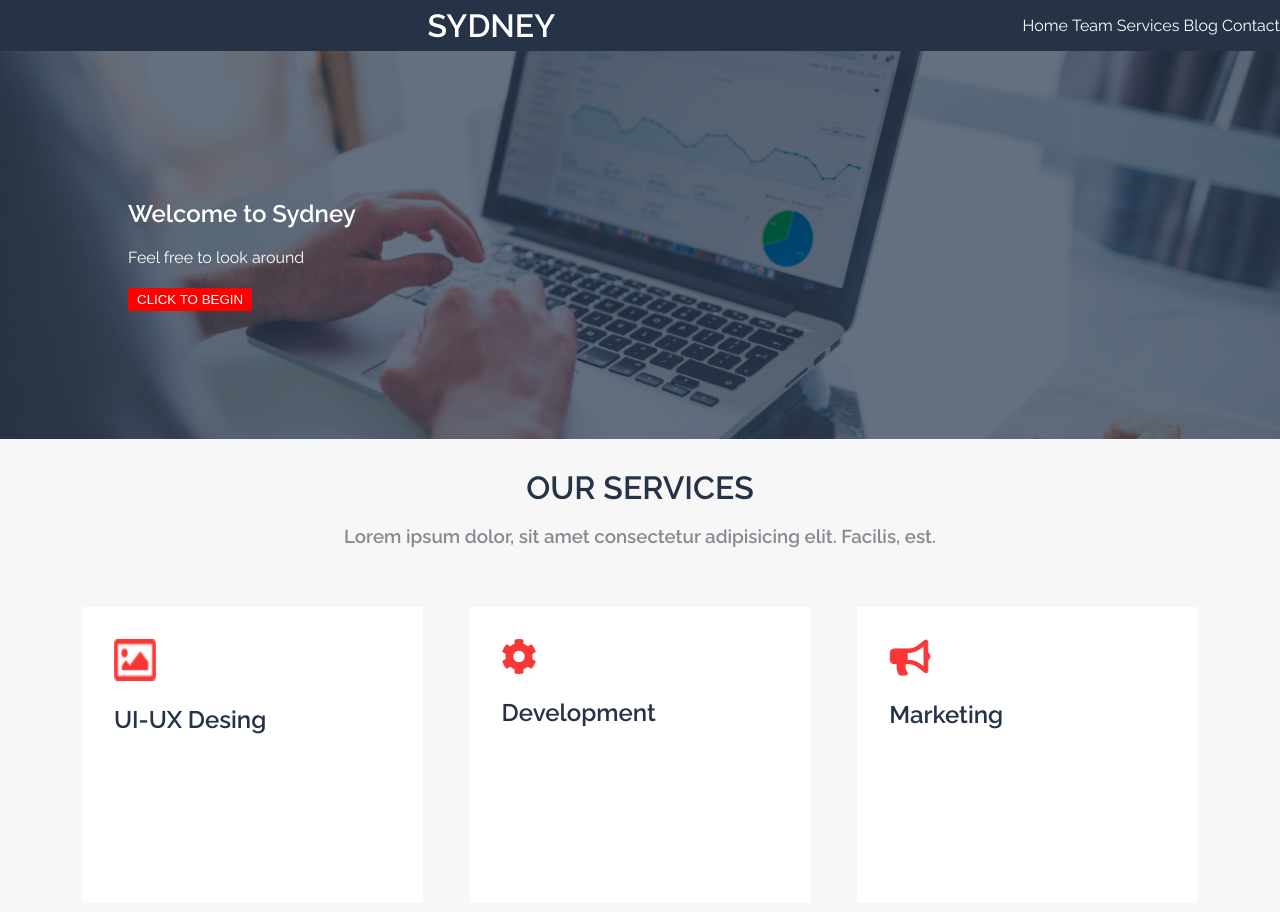
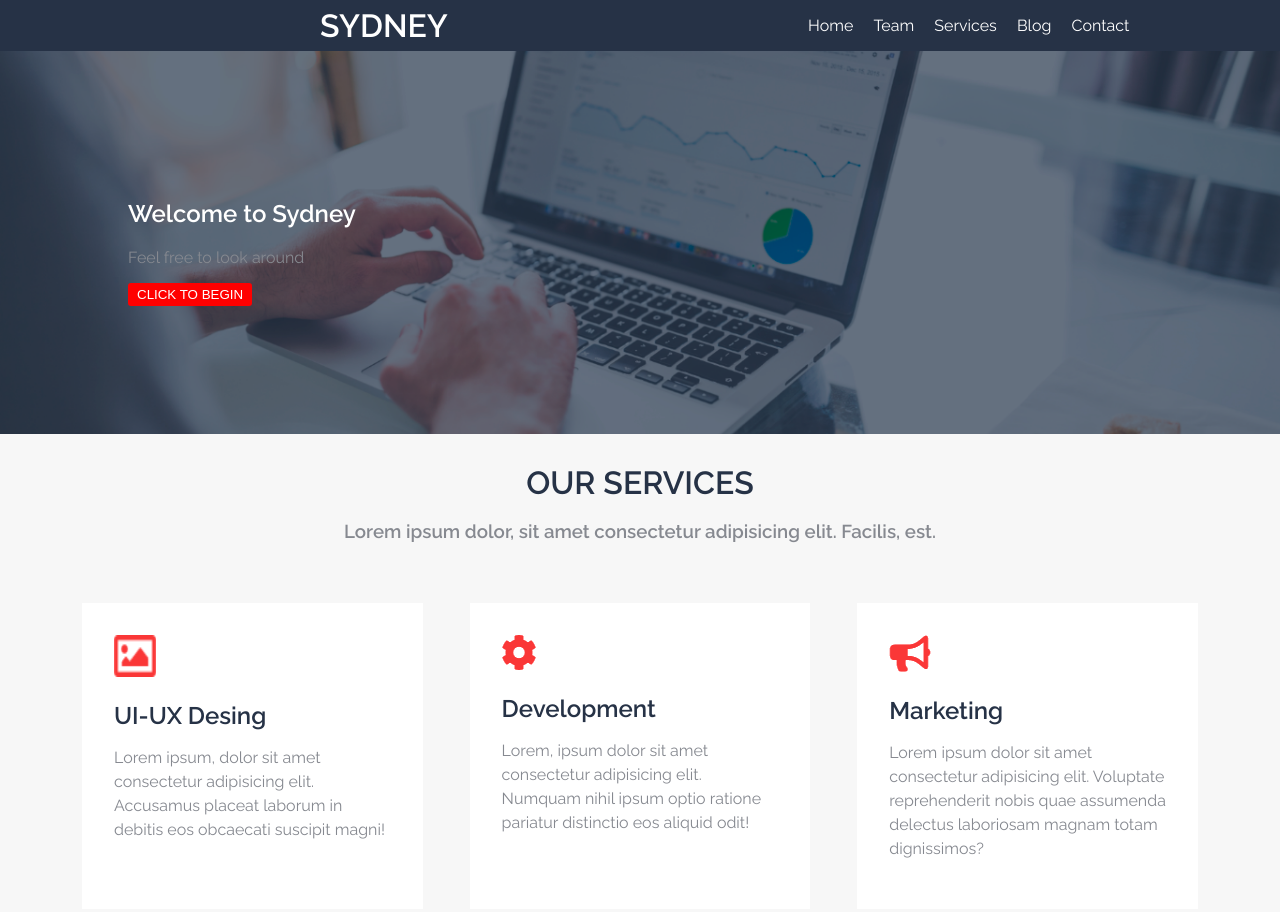
Before and after one commit to ElviraCamarillo/responsive_landing, a plain HTML site: page index.html in a window 1280 px wide. Shown: the top 912 px of the page. Drawn offline with Linux system fonts and the light colour scheme; files whose address does not match are found by name.

Commit message:
[ADD] Cambios estilos :octocat:

```diff
--- a/css/style.css
+++ b/css/style.css
@@ -11,80 +11,98 @@ body {
     box-sizing: border-box;
 }
 
+
 /*----End General Styles----*/
 
+
 /*----banner Styles---*/
-#space_title{
-    color:white;
-    background:#263246;
+
+#space_title {
+    color: white;
+    background: #263246;
     display: flex;
 }
-h1{
-   margin: auto;
+
+h1 {
+    margin: auto;
 }
-.menu{
+
+.menu {
     display: flex;
     text-decoration: none;
+    width: 40%;
 }
 
-ul{
+ul {
     visibility: hidden;
 }
 
-li{
-    display: inline;
+li:hover {
+    border-bottom: 1px solid red;
 }
 
-#space_banner{
+li {
+    display: inline;
+    margin-right: 1em;
+}
+
+#space_banner {
     background-image: url('../assets/banner.png');
     background-repeat: no-repeat;
     background-position: center;
     background-size: cover;
+}
 
-}
-#btn_begin{
+#btn_begin {
     border: red solid;
     background: red;
-    color:white;
+    color: white;
     border-radius: 3px;
 }
 
-#btn_begin:hover{
+#btn_begin:hover {
     background: none;
     color: red;
 }
-.container{
+
+.container {
     display: block;
     padding: 10vw;
 }
-h2{
+
+h2 {
     color: white;
     margin-bottom: 2%;
 }
-p{
+
+.par_banner p {
     color: white;
     margin-bottom: 2%;
 }
-@media(min-width: 520px){
 
-    ul{
+@media(min-width: 520px) {
+    ul {
         list-style-type: none;
         visibility: visible;
     }
-    #space_title{
+    #space_title {
         background-color: none;
     }
-    #space_banner{
+    #space_banner {
         background-image: none;
     }
-    header{
+    header {
         background-image: url('../img/banner.png');
         background-repeat: no-repeat;
         background-position: center;
         background-size: cover;
     }
 }
+
+
 /*----banner Styles---*/
+
+
 /*----Our Services Styles---*/
 
 .content__our__services {
@@ -150,92 +168,96 @@ p{
 
 
 /*----End Our Services Styles----*/
+
+
 /*--- start directory----*/
-{
 
+{}
+
+footer {
+    background: #333650;
 }
-footer{
 
-    background: #333650;
-
-}
-.directory{
+.directory {
     display: flex;
     justify-content: space-between;
 }
-.colum1{
+
+.colum1 {
     max-width: 600px;
 }
-.colum1 h1{
+
+.colum1 h1 {
     font-size: 22px;
     margin: 2vw;
     padding: 2vw;
     margin-left: 2vw;
     color: whitesmoke;
+}
 
-}
-.colum1 p{
+.colum1 p {
     font-size: 18px;
-
     padding: auto;
     margin-left: 2vw;
 }
 
-.colum2{
+.colum2 {
     max-width: 400px;
-}.colum2 h1{
+}
+
+.colum2 h1 {
     font-size: 22px;
-
     padding: 2vw;
     margin-right: 2vw;
     color: whitesmoke;
 }
-.row{
+
+.row {
     margin: 2vw;
     display: flex;
     font-size: 21px;
+}
 
-}
-.colum3{
+.colum3 {
     max-width: 400px;
 }
-.colum3 h1{
 
+.colum3 h1 {
     font-size: 22px;
     margin: 2vw;
     padding: 2vw;
-    margin-right:  2vw;
+    margin-right: 2vw;
     color: whitesmoke;
+}
 
+.colum4 {
+    max-width: 400px;
 }
-.colum4{
- max-width: 400px;
-}
-.colum4 h1{
+
+.colum4 h1 {
     font-size: 21px;
     margin: 2vw;
     padding: 2vw;
     margin-right: 2vw;
     color: whitesmoke;
 }
-.row1 img{
-   width: 25px;
+
+.row1 img {
+    width: 25px;
     height: 25px;
     margin: .70vw;
     margin-top: 1vw;
+}
 
-
-}
-.colum4 label{
-    margin:1vw;
+.colum4 label {
+    margin: 1vw;
     padding: 1.1vw;
     margin-top: auto;
     margin-left: auto;
+}
 
-}
-@media only screen and (max-width: 640px){
-    .directory{
+@media only screen and (max-width: 640px) {
+    .directory {
         flex-direction: column;
     }
-
 }
--- a/index.html
+++ b/index.html
@@ -30,7 +30,7 @@
         <div id="space_banner">
             <div class="container">
                 <h2>Welcome to Sydney</h2>
-            <p>Feel free to look around</p>
+                <p class="par_banner">Feel free to look around</p>
                 <button id="btn_begin">CLICK TO BEGIN</button>
             </div>
         </div>
@@ -64,9 +64,7 @@
             <div class="colum1">
                 <h1>SIDNEY</h1>
 
-            <P>Sydney is a powerful business theme that provides a fast way for companies or freelancers
-                to create an awesome online presence. Also, Syney provides all the construction blocks you
-                need to rapidly create an engaging front page.
+                <P>Sydney is a powerful business theme that provides a fast way for companies or freelancers to create an awesome online presence. Also, Syney provides all the construction blocks you need to rapidly create an engaging front page.
                 </P>
 
             </div>
```
Lines whose indentation alone changed are shown as unchanged.
